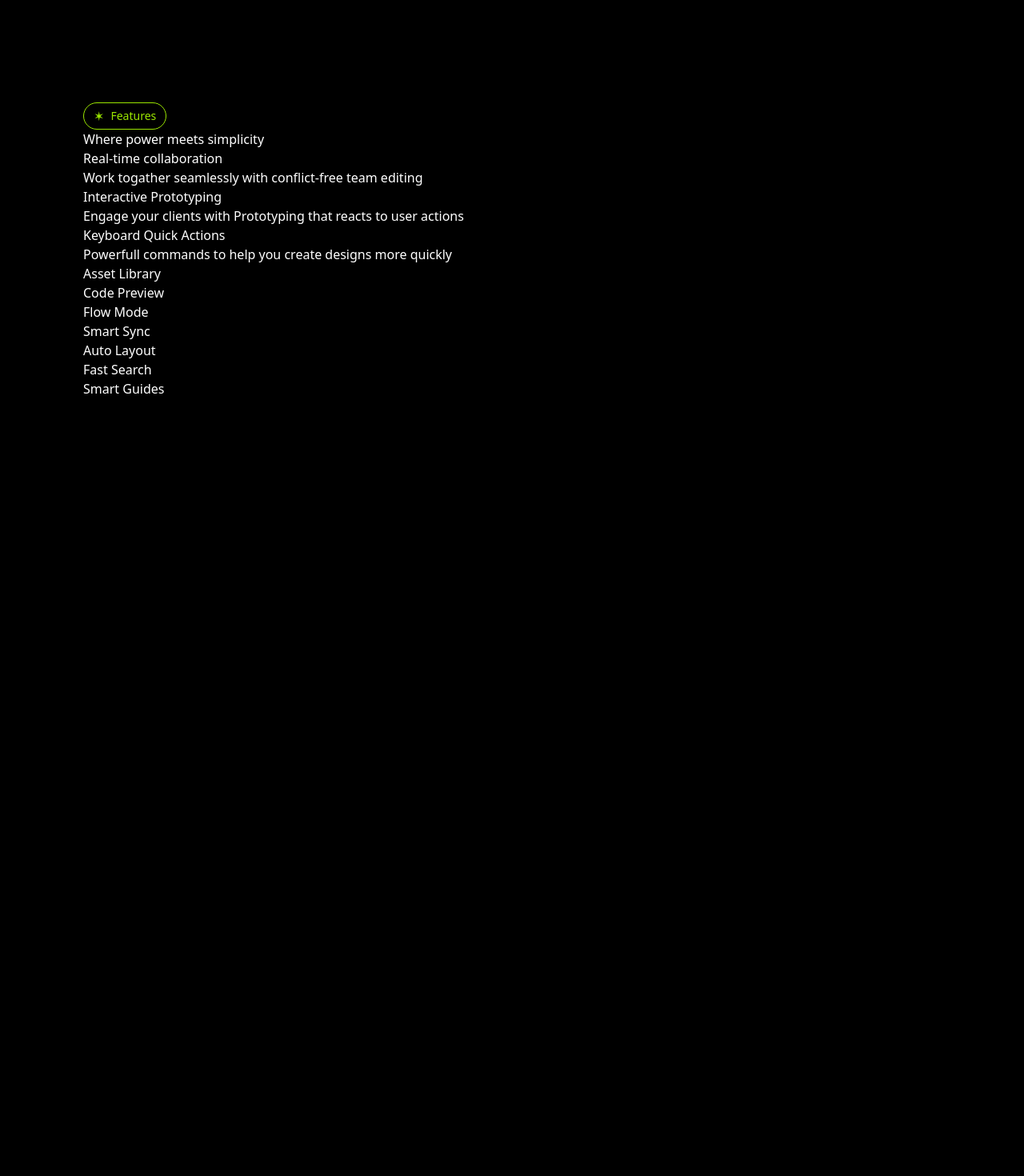
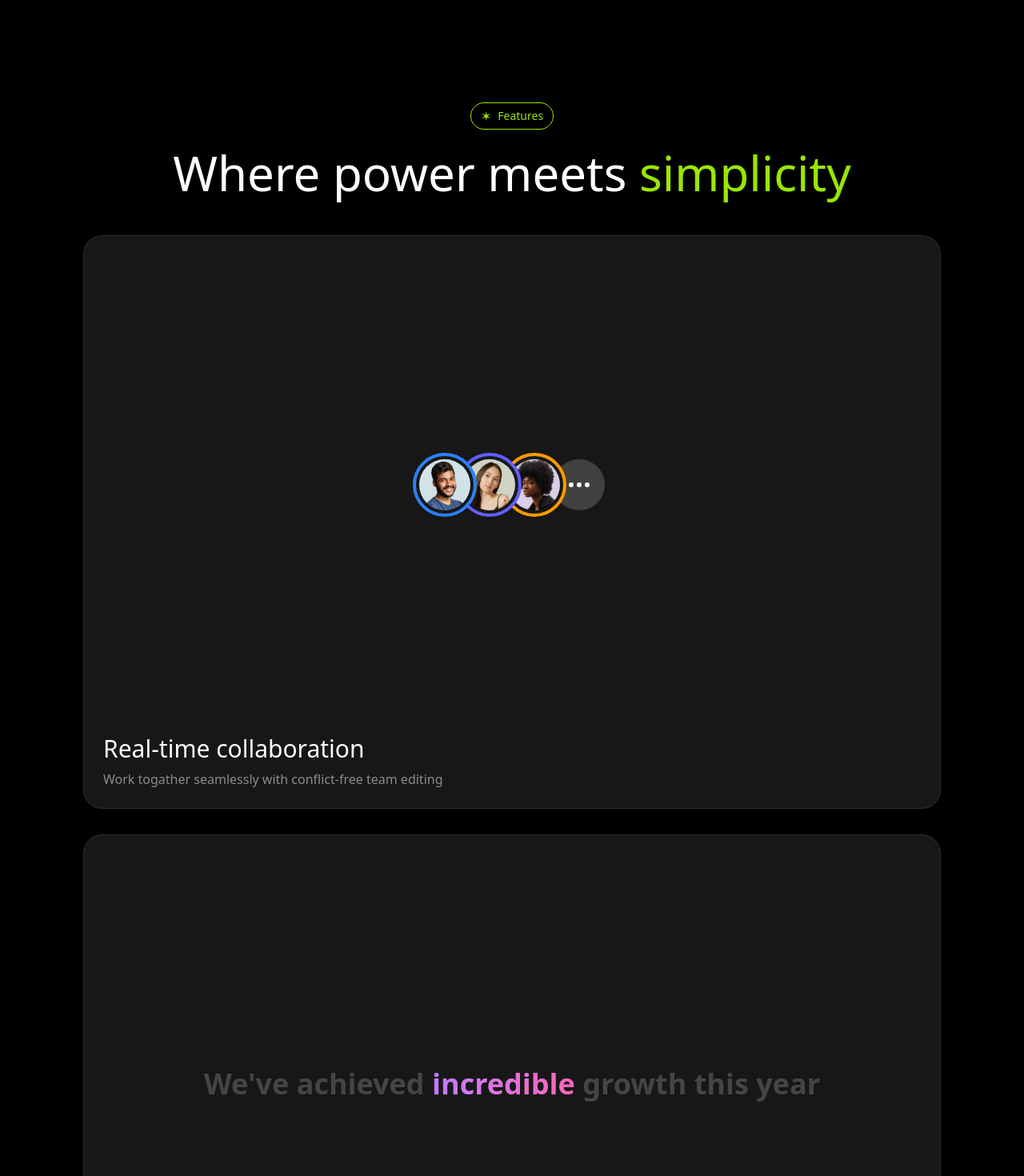
Before and after one commit to VamshiReddy02/saas-page, a React (Vite) app: page / in a window 1280 px wide. Shown: the part 2040-3510 px from the top of the page at 80% size. Before the commit the page ends 2634 px from the top, so only its background shows below. Built offline with nearby package versions, Linux system fonts and the light colour scheme.

Commit message:
working on the card feature
Signed-off-by: VamshiReddy02 <vamshiproject02@gmail.com>

```diff
--- /dev/null
+++ b/src/components/Avatar.tsx
@@ -0,0 +1,13 @@
+import { HTMLAttributes } from 'react'
+import { twMerge } from 'tailwind-merge'
+
+const Avatar = (props: HTMLAttributes<HTMLDivElement>) => {
+    const {className, children, ...otherProps} = props
+  return (
+    <div className={twMerge("size-20 rounded-full overflow-hidden border-4 border-blue-500 p-1 bg-neutral-900", className)} {...otherProps}>
+        {children}
+    </div>
+  )
+}
+
+export default Avatar
--- /dev/null
+++ b/src/components/FeatureCard.tsx
@@ -0,0 +1,18 @@
+import React from 'react'
+
+const FeatureCard = (props: {title: string; description: string; children?: React.ReactNode}) => {
+    const { title, description, children } = props
+  return (
+        <div className='bg-neutral-900 border border-white/10 p-6 rounded-3xl '>
+            <div className='aspect-video'>
+                {children}
+            </div>
+            <div>
+                <h3 className='text-3xl font-medium mt-6'>{title}</h3>
+                <p className='text-white/50 mt-2'>{description}</p>
+            </div>
+        </div>
+  )
+}
+
+export default FeatureCard
--- a/src/sections/Features.tsx
+++ b/src/sections/Features.tsx
@@ -1,5 +1,9 @@
-import React from 'react'
+import FeatureCard from '../components/FeatureCard';
 import Tag from '../components/Tag'
+import avatar1 from '../assets/images/avatar-ashwin-santiago.jpg'
+import avatar2 from '../assets/images/avatar-florence-shaw.jpg'
+import avatar3 from '../assets/images/avatar-lula-meyers.jpg'
+import Avatar from '../components/Avatar';
 
 const features = [
     "Asset Library",
@@ -15,23 +19,46 @@
   return (
     <section className='py-24'>
         <div className="container">
-            <Tag>Features</Tag>
-            <h2>Where power meets <span>simplicity</span></h2>
-            <div>
-                <div>
-                    <div></div>
-                    <div>
-                        <h3>Real-time collaboration</h3>
-                        <p>Work togather seamlessly with conflict-free team editing </p>
+            <div className='flex justify-center'>
+                <Tag>Features</Tag>
+            </div>
+            <h2 className='text-6xl font-medium text-center mt-6'>
+                Where power meets <span className='text-lime-400'>simplicity</span>
+            </h2>
+            <div className='mt-12 grid grid-cols-1 gap-8'>
+                <FeatureCard
+                    title='Real-time collaboration'
+                    description='Work togather seamlessly with conflict-free team editing '
+                >
+                    <div className='aspect-video flex items-center justify-center'>
+                        <Avatar className='z-40'>
+                            <img src={avatar1} alt='' className='rounded-full'/>
+                        </Avatar>
+                        <Avatar className='-ml-6 border-indigo-500 z-30'>
+                            <img src={avatar2} alt='' className='rounded-full'/>
+                        </Avatar>
+                        <Avatar className='-ml-6 border-amber-500 z-20'>
+                            <img src={avatar3} alt='' className='rounded-full'/>
+                        </Avatar>
+                        <Avatar className='-ml-6 border-transparent'>
+                            <div className='size-full bg-neutral-700 rounded-full inline-flex items-center justify-center gap-1'>
+                                {Array.from({ length: 3 }).map((_, i) => (
+                                    <span className='size-1.5 rounded-full bg-white inline-flex' key={i}></span>
+                                ))}
+                            </div>
+                        </Avatar>
                     </div>
-                </div>
-                <div>
-                    <div></div>
-                    <div>
-                        <h3>Interactive Prototyping</h3>
-                        <p>Engage your clients with Prototyping that reacts to user actions</p>
+                </FeatureCard>
+                <FeatureCard
+                    title='Interactive Prototyping'
+                    description='Engage your clients with Prototyping that reacts to user actions'
+                >
+                    <div className='aspect-video flex items-center justify-center'>
+                        <p className='text-4xl font-extrabold text-white/20 text-center'>
+                            We've achieved{" "} <span className='bg-gradient-to-r from-purple-400 to-pink-400 bg-clip-text text-transparent'>incredible</span> growth this year
+                        </p>
                     </div>
-                </div>
+                </FeatureCard>
                 <div>
                     <div></div>
                     <div>
```
